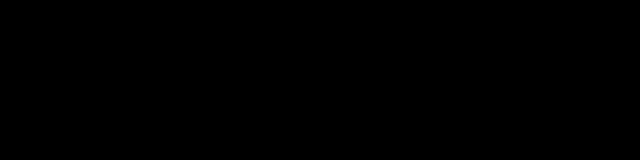
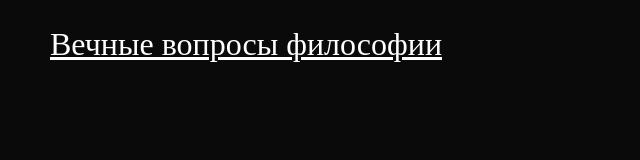
Before and after one commit to Kalmaved/kalmaved.ru, a plain HTML site: page index.html in a window 1280 px wide. Shown: the whole page, without its empty margins (0-640 px from the left). Drawn offline with Linux system fonts and the light colour scheme.

Commit message:
Update index.html

```diff
--- a/index.html
+++ b/index.html
@@ -1,18 +1,38 @@
 <!DOCTYPE html>
+
 <html>
 
 	<head>
+
+		<meta charset="UTF-8">
+
 		<title>Kalmaved</title>
+
 		<style>
+
 			body {
-				background-color: #000;
+				background-color: #0A0A0A;
 			}
+
+			a {
+				color: white;
+				font-size: xx-large;
+				line-height: 73px;
+				margin-left: 42px
+			}
+
 		</style>
+
 		<link rel="icon" type="image/x-icon" href="static/favicon.png">
+
 	</head>
 
+
 	<body>
-ㅤㅤㅤㅤㅤ
+
+		<a href="https://ru.wikipedia.org/wiki/Вечные_вопросы_философии#Эпистемология">Вечные вопросы философии</a>
+
 	</body>
 
+
 </html>
```
